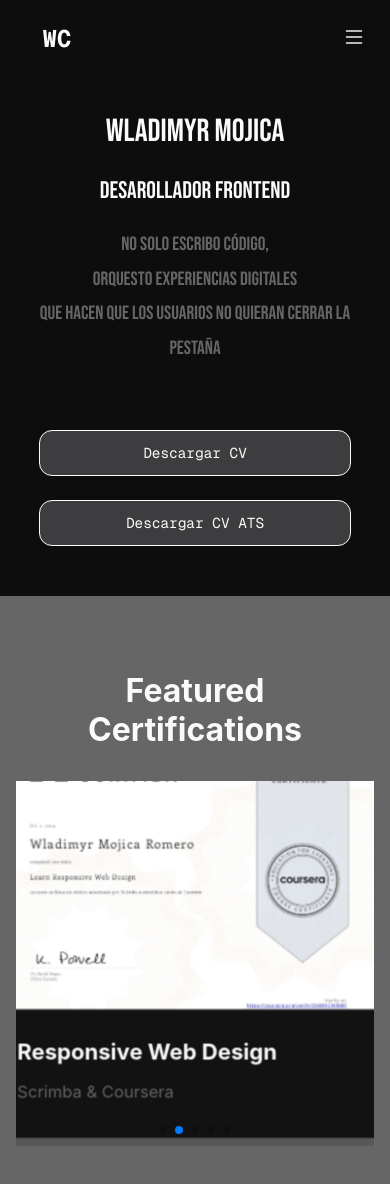
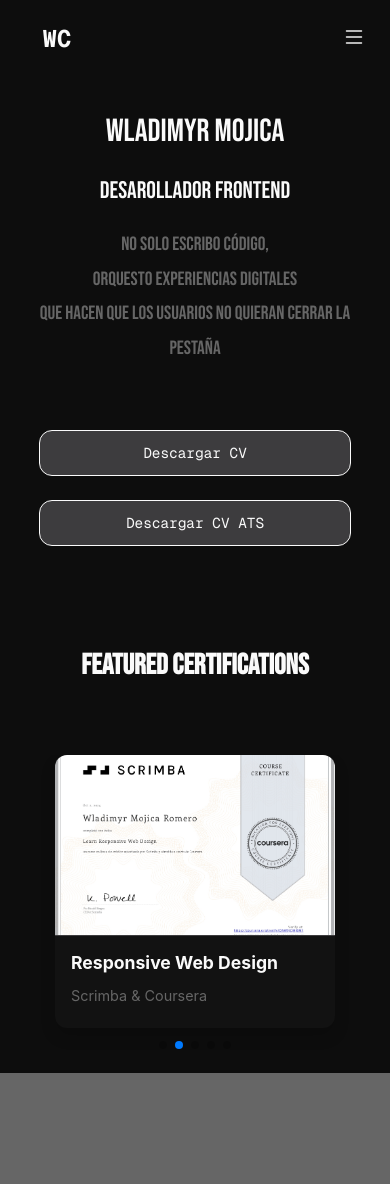
Before and after one commit to Wladi-Mojica56/Portafolio, a React (Vite) app: page / in a window 390 px wide. Shown: the top 1184 px of the page. After the commit the page ends 1073 px from the top, so only its background shows below. Built offline with nearby package versions, Linux system fonts and the light colour scheme; a web font is replaced by a local one.

Commit message:
updated certifications css

```diff
--- a/src/components/Certifications/Certifications.module.css
+++ b/src/components/Certifications/Certifications.module.css
@@ -1,102 +1,223 @@
+/*=====================
+Main Certifications Section
+=======================*/
 .certificationsSection {
-  padding: 4rem 2rem;
-  max-width: 1200px;
+    padding: 0.75rem 2rem;
+    max-width: 100%;
     margin: 0 auto;
+    background-color: var(--color-primary);
 }
 
+/* Section Title */
 .certificationsSection h2 {
     text-align: center;
-  margin-bottom: 2.5rem;
+    font-family: var(--font-secondary);
+    margin: 0;
+    padding: 2.5rem 0;
     font-size: 2.5rem;
     color: var(--color-secondary);
 }
 
+/*=====================
+Swiper Carousel Configuration
+=======================*/
 .certificationsSwiper {
-  padding-bottom: 3rem; /* Espacio para la paginación */
-  padding-top: 3rem;
+    padding: 3rem 0; /* Space for pagination */
     margin: 0 -1rem;
+    overflow: visible;
 }
 
+/* Slide Container */
 .certSlide {
     height: 100%;
     display: flex;
     justify-content: center;
 }
 
+/*=====================
+Certification Card
+=======================*/
 .certCard {
     width: 100%;
-  max-width: 350px;
     border-radius: 12px;
     overflow: hidden;
     box-shadow: 0 4px 20px rgba(0, 0, 0, 0.1);
-  transition: transform 0.3s ease, box-shadow 0.3s ease;
+    transition: transform 0.6s ease, box-shadow 0.3s ease;
     background-color: var(--color-quaternary);
     height: 100%;
     display: flex;
     flex-direction: column;
 }
 
+/* Hover Effect for Cards */
 .certCard:hover {
     transform: translateY(-10px);
     box-shadow: 0 10px 25px rgba(0, 0, 0, 0.15);
 }
 
+/* Certificate Image */
 .certCard img {
     width: 100%;
-  height: 220px;
+    height: 300px;
     object-fit: cover;
     border-bottom: 1px solid var(--color-fifthary);
 }
 
+/*=====================
+Certificate Information
+=======================*/
 .certInfo {
     padding: 1.5rem;
 }
 
+/* Certificate Title */
 .certInfo h3 {
     margin: 0 0 0.5rem;
     font-size: 1.2rem;
     color: var(--color-secondary);
 }
 
+/* Issuing Entity */
 .issuer {
     color: var(--color-tertiary);
     font-size: 0.9rem;
     margin-bottom: 0.5rem;
 }
 
+/* Course Duration */
 .hours {
     color: var(--color-tertiary);
     font-size: 0.8rem;
     font-style: italic;
 }
 
-/* Personalización de los controles de Swiper */
+/*=====================
+Swiper Controls Customization
+=======================*/
+/* Pagination Bullets */
 :global(.swiper-pagination-bullet) {
     background-color: var(--color-tertiary);
     opacity: 0.5;
 }
 
+/* Active Bullet */
 :global(.swiper-pagination-bullet-active) {
     background-color: var(--color-secondary);
     opacity: 1;
 }
 
-/* Estilo para el slide activo/central */
+/* Style for All Slides - Add Opacity Transition */
+:global(.swiper-slide) {
+    opacity: 0.6; /* Non-active slides slightly transparent */
+    transition: opacity 0.5s ease, transform 0.5s ease; /* Smooth transition for opacity and transformation */
+}
+
+/* Style for Active/Central Slide */
+:global(.swiper-slide-active) {
+    opacity: 1; /* Active slide fully visible */
+    transition: opacity 0.5s ease, transform 0.5s ease;
+}
+
 :global(.swiper-slide-active) .certCard {
-  transform: scale(1.15);
+    transform: scale(1);
     z-index: 2;
     box-shadow: 0 15px 30px rgba(0, 0, 0, 0.2);
-  transition: all 0.3s ease;
+    transition: all 0.5s ease; /* Make the transition slower */
 }
 
-/* Responsive */
-@media (max-width: 768px) {
-  .certificationsSection {
-    padding: 3rem 1rem;
+/* Style for Adjacent Slides to the Active One */
+:global(.swiper-slide-prev),
+:global(.swiper-slide-next) {
+    opacity: 0.8; /* Adjacent slides more visible than others */
+    transition: opacity 0.5s ease, transform 0.5s ease;
 }
 
+/*=====================
+Responsive Design
+=======================*/
+
+/* Tablets (medium screens) */
+@media (max-width: 768px) {
+    /* Spacing adjustments for tablets */
+
+    /* Reduce title size */
     .certificationsSection h2 {
         font-size: 2rem;
         margin-bottom: 2rem;
     }
+
+    /* Adjustments for active slide on tablets */
+    :global(.swiper-slide-active) .certCard {
+        transform: scale(1.1);
     }
+}
+
+/* Mobile (small screens) */
+@media (max-width: 480px) {
+    /* Further reduction of title size */
+    .certificationsSection h2 {
+        font-size: 1.8rem;
+    }
+
+    /* Adjustments for main container on mobile */
+    .certificationsSection {
+        overflow-x: hidden; /* Prevent horizontal overflow */
+    }
+
+    /* Adjustments for Swiper on mobile */
+    .certificationsSwiper {
+        padding: 2rem 0;
+        margin: 0 auto; /* Center the swiper */
+        max-width: 100%; /* Limit maximum width */
+        overflow: hidden; /* Control overflow */
+    }
+
+    /* Slide Container */
+    .certSlide {
+        display: flex;
+        justify-content: center;
+        align-items: center;
+    }
+
+    /* Card size adjustment */
+    .certCard {
+        width: 90%; /* Reduce width for better fit */
+        margin: 0 auto; /* Center the card */
+        max-width: 280px; /* Set a maximum width */
+    }
+
+    /* Reduce image height */
+    .certCard img {
+        height: 180px;
+    }
+
+    /* Restore internal padding */
+    .certInfo {
+        padding: 1rem; /* Restore some padding for better readability */
+    }
+
+    /* Certificate title size adjustment */
+    .certInfo h3 {
+        font-size: 1.1rem;
+    }
+
+    /* Remove scale on mobile to prevent overflow */
+    :global(.swiper-slide-active) .certCard {
+        transform: scale(1);
+        box-shadow: 0 8px 15px rgba(0, 0, 0, 0.15);
+        transition: all 0.5s ease;
+    }
+
+    /* Ensure non-active slides are correctly positioned with smooth transition */
+    :global(.swiper-slide) {
+        display: flex;
+        justify-content: center;
+        opacity: 0.7;
+        transition: opacity 0.5s ease, transform 0.5s ease;
+    }
+
+    :global(.swiper-slide-active) {
+        opacity: 1;
+        transition: opacity 0.5s ease, transform 0.5s ease;
+    }
+}
```
Lines whose indentation alone changed are shown as unchanged.
